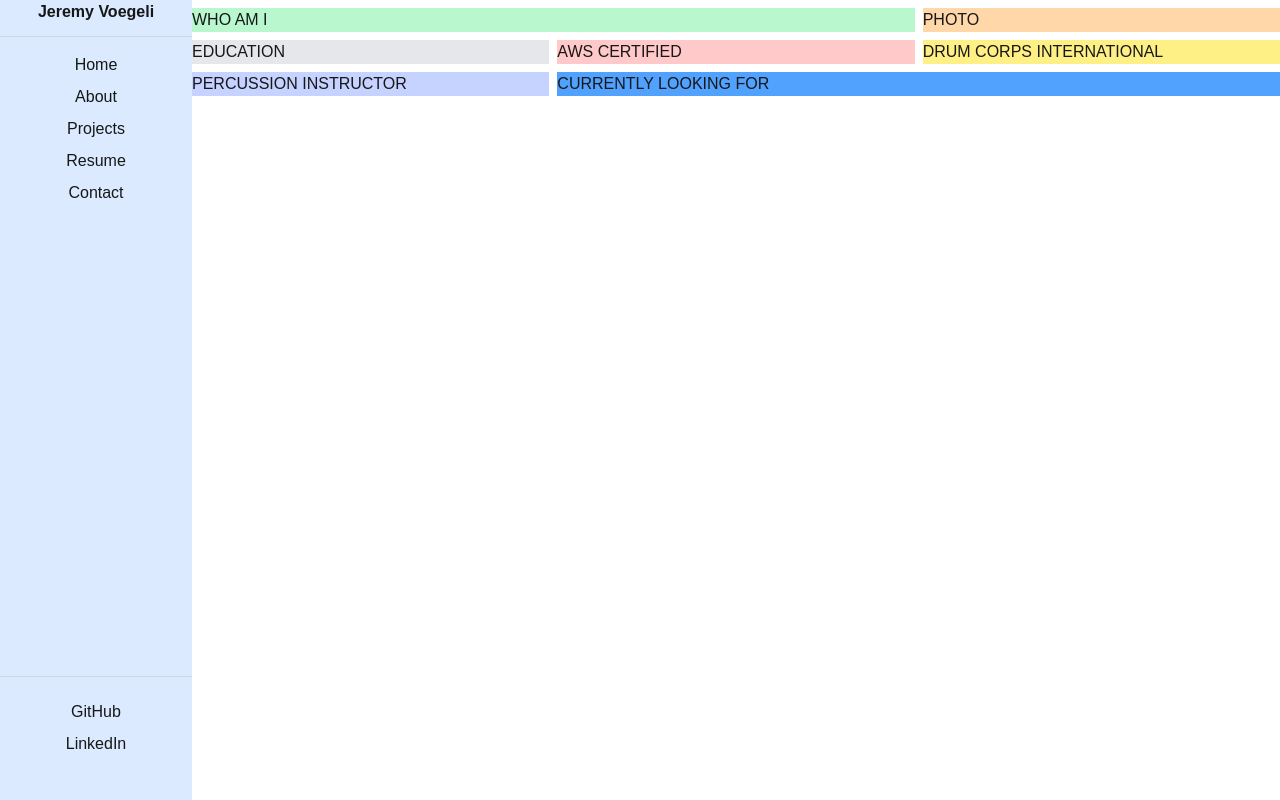
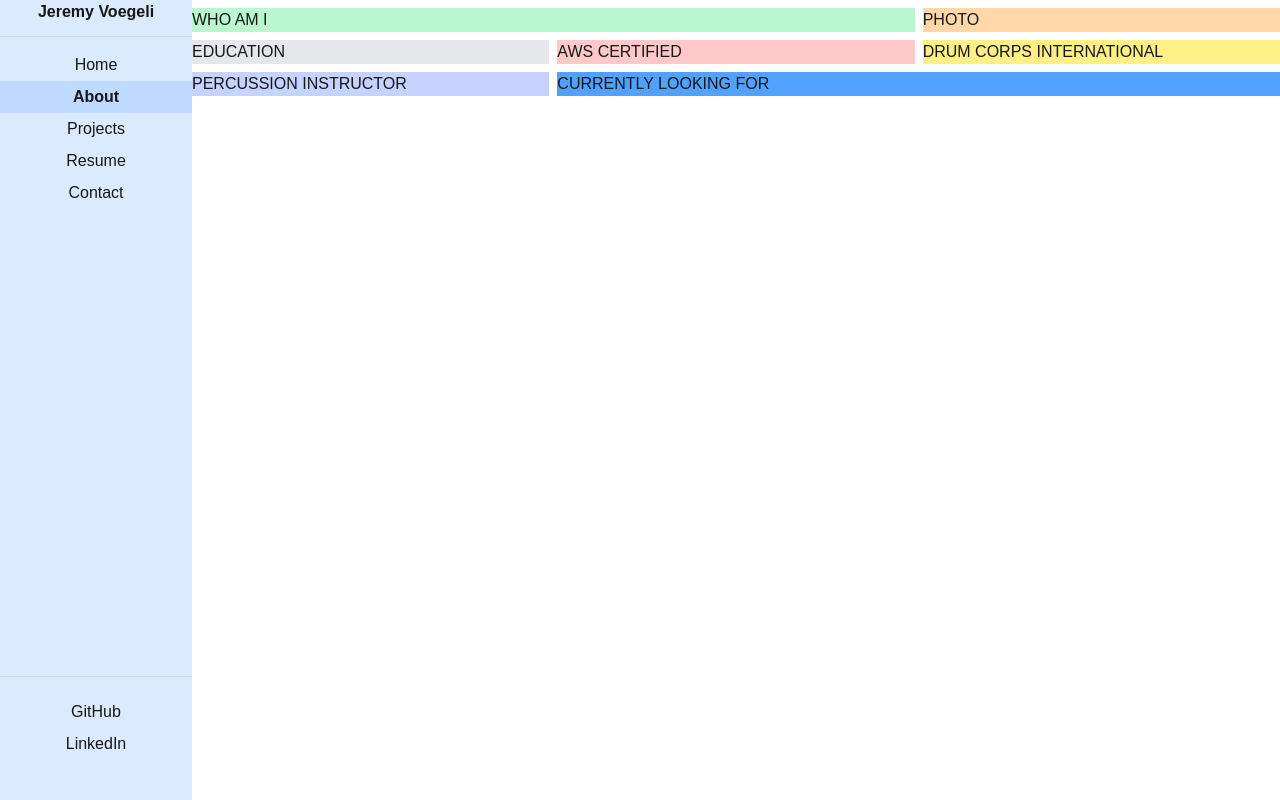
Before and after one commit to JeremyVoegeli/personal-website, a Next.js app: page /about in a window 1280 px wide. Built offline with nearby package versions, Linux system fonts and the light colour scheme.

Commit message:
nav bar now highlights current page

```diff
--- /dev/null
+++ b/src/app/components/Nav.jsx
@@ -0,0 +1,33 @@
+'use client'
+
+import Link from "next/link"
+import { usePathname } from 'next/navigation'
+
+const navItems = [
+  { href: '/', label: 'Home' },
+  { href: '/about', label: 'About' },
+  { href: '/projects', label: 'Projects' },
+  { href: '/resume', label: 'Resume' },
+  { href: '/contact', label: 'Contact' }
+]
+
+export default function Nav() {
+  const pathname = usePathname()
+
+  return (
+    <nav className="flex flex-col">
+      {navItems.map((item) => {
+        const isActive = pathname === item.href
+        return (
+          <Link
+            key={item.href}
+            href={item.href}
+            className={`text-center py-1 ${isActive ? 'font-semibold bg-blue-200' : ''}`}
+          >
+            {item.label}
+          </Link>
+        )
+      })}
+    </nav>
+  )
+}
--- a/src/app/layout.js
+++ b/src/app/layout.js
@@ -1,5 +1,6 @@
 import "./globals.css";
 import Link from "next/link";
+import Nav from "./components/Nav";
 
 export const metadata = {
   title: "Jeremy Voegeli",
@@ -13,11 +14,7 @@ export default function RootLayout({ children }) {
         <aside className="fixed w-48 shrink-0 h-screen flex flex-col bg-blue-100">
           <span className="text-center font-semibold">Jeremy Voegeli</span>
           <hr className="border-gray-300 my-3"/>
-          <Link href="/" className="text-center py-1">Home</Link>
-          <Link href="/about" className="text-center py-1">About</Link>
-          <Link href="/projects" className="text-center py-1">Projects</Link>
-          <Link href="/resume" className="text-center py-1">Resume</Link>
-          <Link href="/contact" className="text-center py-1">Contact</Link>
+          <Nav />
           <div className="h-full"/>
           <div className="grid grid-rows-3 mb-10">
             <hr className="border-gray-300 my-3"/>
@@ -28,7 +25,7 @@ export default function RootLayout({ children }) {
         <main className="flex-1 ml-48">
           {children}
         </main>
-        </body>
+      </body>
     </html>
   );
 }
```
